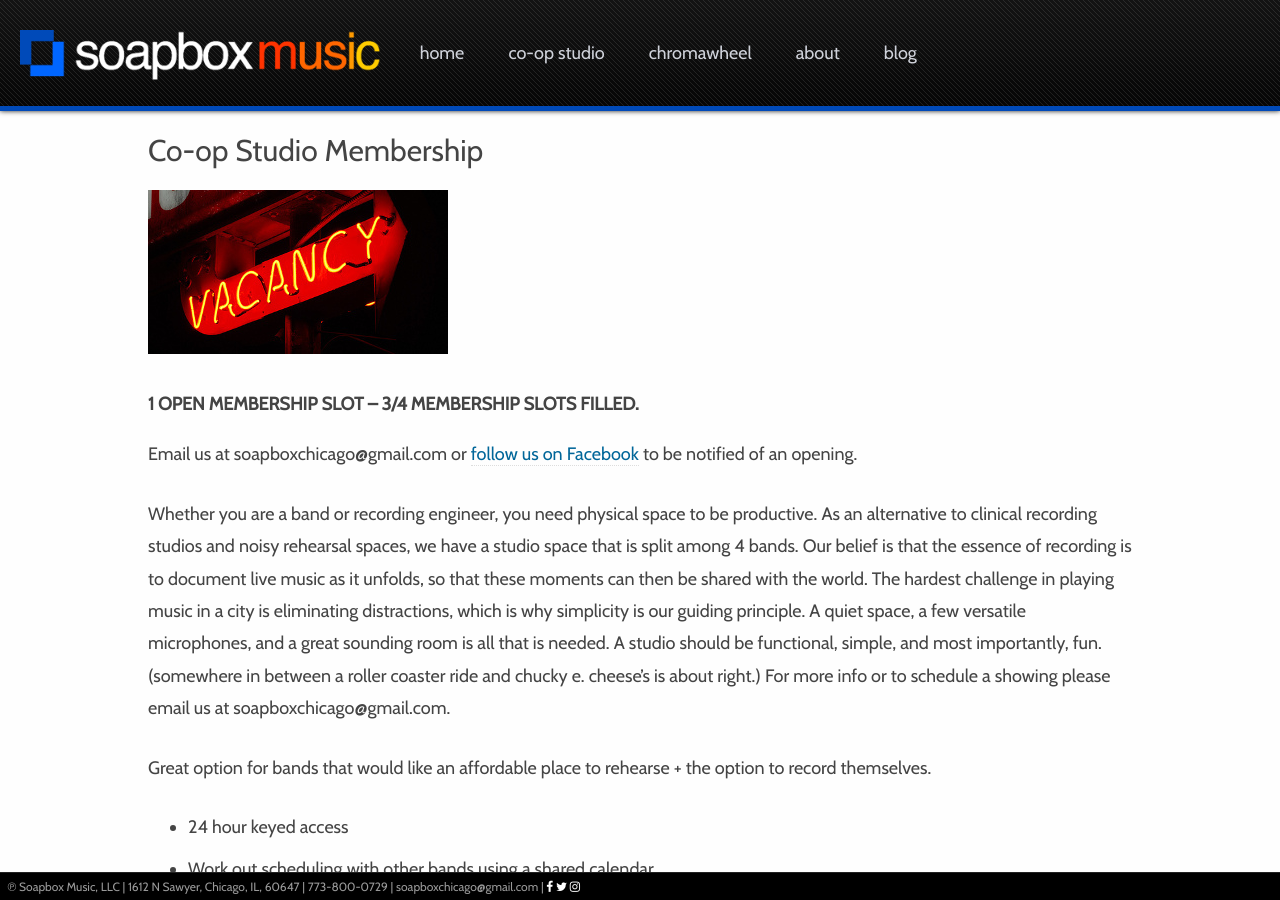
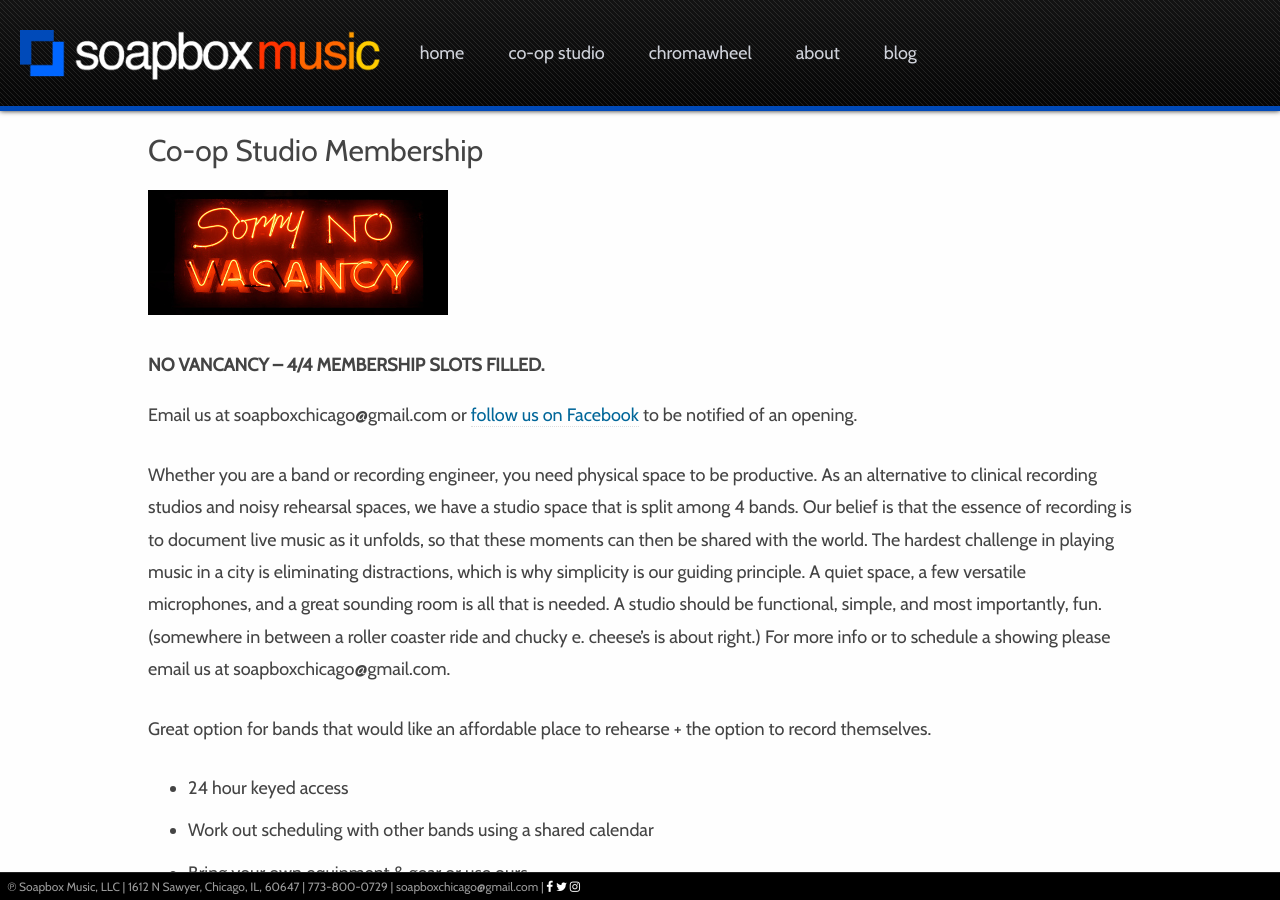
Before and after one commit to soapboxmusic/website, a Jekyll site: the page built from studio.md, in a window 1280 px wide and 900 px high. Built offline with Jekyll 4.4.1, drawn with Linux system fonts in a browser that asks for light colours; nearby versions of some CDN libraries.

Commit message:
Update studio.md

```diff
--- a/studio.md
+++ b/studio.md
@@ -6,9 +6,9 @@
 ---
 
 
-![](assets/images/open-vacancy-300.jpg)
+![](assets/images/no-vacancy-300.jpg)
 
-#### 1 open membership slot -- 3/4 membership slots filled.
+#### No Vancancy -- 4/4 membership slots filled.
 Email us at soapboxchicago@gmail.com or [follow us on Facebook](http://www.facebook.com/soapboxchicago) to be notified of an opening.
 
 Whether you are a band or recording engineer, you need physical space to be productive.  As an alternative to clinical recording studios and noisy rehearsal spaces, we have a studio space that is split among 4 bands. Our belief is that the essence of recording is to document live music as it unfolds, so that these moments can then be shared with the world. The hardest challenge in playing music in a city is eliminating distractions, which is why simplicity is our guiding principle.  A quiet space, a few versatile microphones, and a great sounding room is all that is needed. A studio should be functional, simple, and most importantly, fun. (somewhere in between a roller coaster ride and chucky e. cheese's is about right.) For more info or to schedule a showing please email us at soapboxchicago@gmail.com.
```
